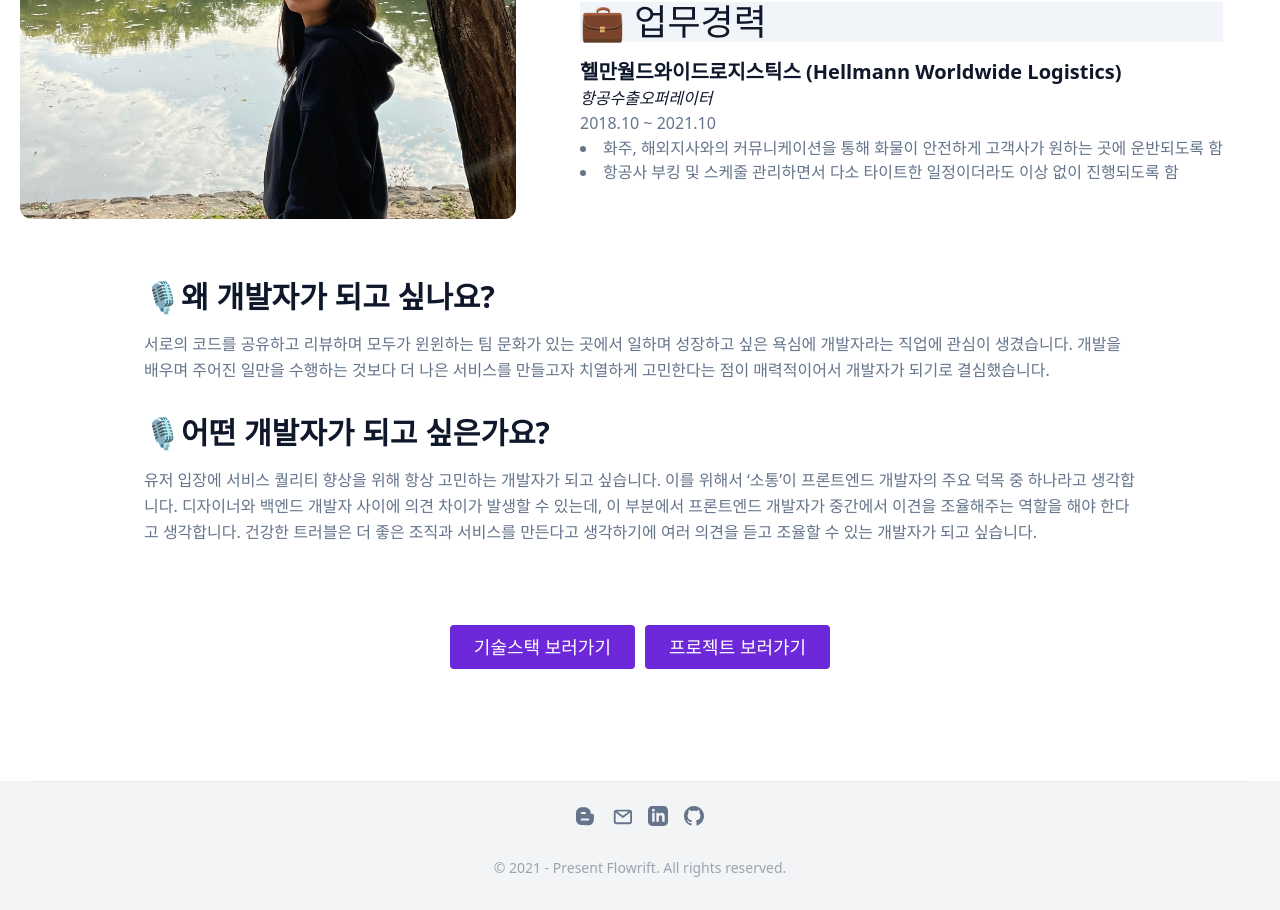
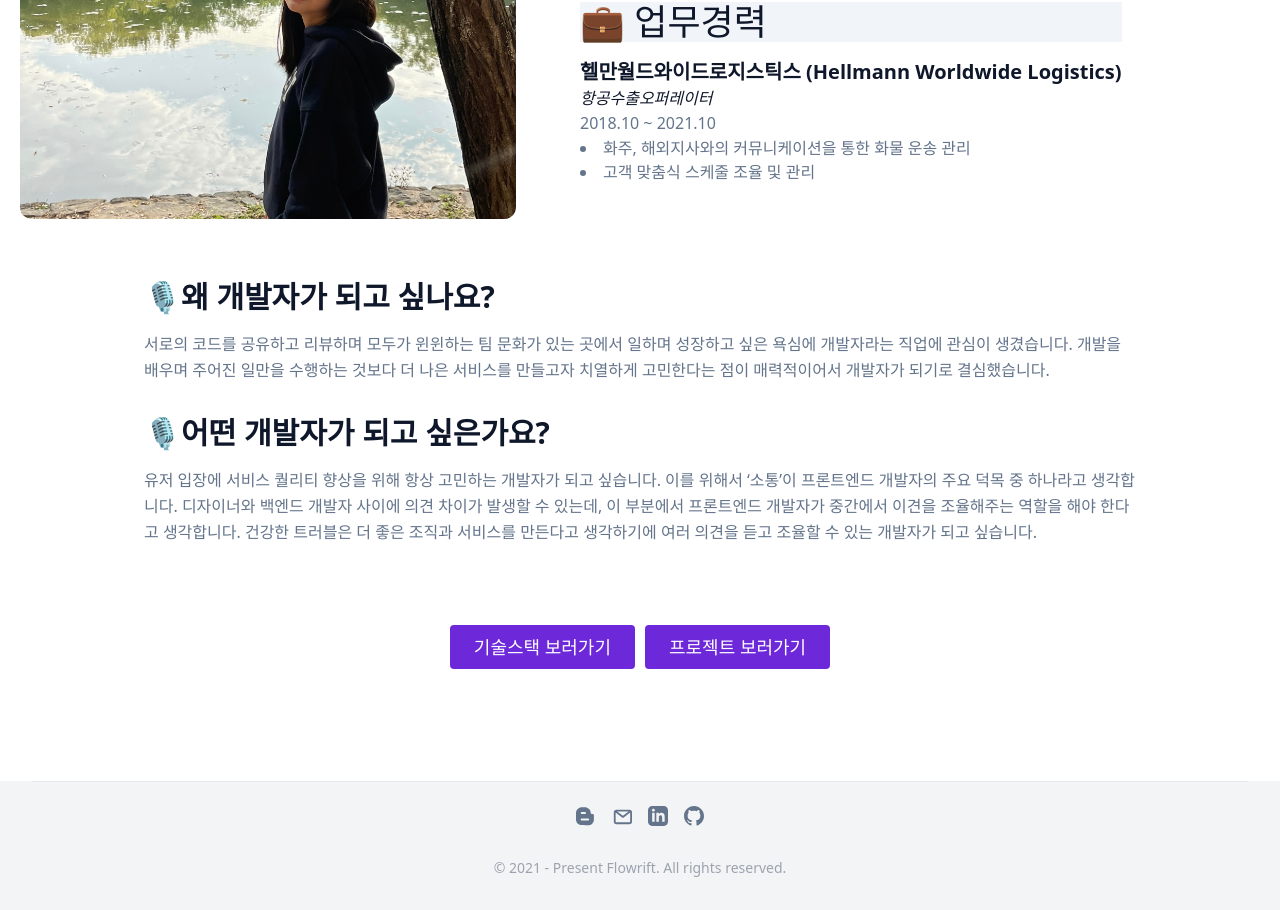
Before and after one commit to HelloHailie/portfolio, a Next.js app: page /about-me in a window 1280 px wide. Shown: the part 800-1710 px from the top of the page. Built offline with nearby package versions, Linux system fonts and the light colour scheme.

Commit message:
fix:2차피드백 후 디자인 및 내용 수정

```diff
--- a/components/home/main.js
+++ b/components/home/main.js
@@ -16,7 +16,7 @@ export default function Main() {
                 프론트엔드 개발자 이선민
               </h1>
 
-              <div className='lg:w-4/5 xl:text-lg leading-relaxed mb-8 md:mb-12'>
+              <div className='xl:text-lg leading-relaxed mb-8 md:mb-12'>
                 <div className='pb-3'>
                   💜 안녕하세요. 트랜디한 개발자가 되고자 노력하는 이선민입니다.
                 </div>
@@ -24,14 +24,14 @@ export default function Main() {
                   💜 항상 유저 입장에서 서비스를 향상하고자 고민합니다.
                 </div>
                 <div className='pb-3'>
-                  💜 배움에는 완벽이 없지만, 완벽을 추구하며 꾸준히 공부하며
-                  여러 가지 경험하고 있습니다.
+                  💜 개발 분야 완벽을 추구하며 꾸준히 공부하고 여러 가지
+                  경험하고 있습니다.
                 </div>
               </div>
 
               <div className='flex flex-col sm:flex-row gap-2.5 sm:justify-center lg:justify-start'>
                 <Link href='about-me' className='btn-project'>
-                  자기소개 바로가기
+                  자기소개 보러가기
                 </Link>
                 <Link href='projects' className='btn-project'>
                   프로젝트 보러가기
--- a/pages/about-me.js
+++ b/pages/about-me.js
@@ -78,14 +78,8 @@ export default function AboutMe() {
 
               <p className='leading-relaxed'>2018.10 ~ 2021.10</p>
               <ul class='list-disc list-inside mb-9'>
-                <li>
-                  화주, 해외지사와의 커뮤니케이션을 통해 화물이 안전하게
-                  고객사가 원하는 곳에 운반되도록 함
-                </li>
-                <li>
-                  항공사 부킹 및 스케줄 관리하면서 다소 타이트한 일정이더라도
-                  이상 없이 진행되도록 함
-                </li>
+                <li>화주, 해외지사와의 커뮤니케이션을 통한 화물 운송 관리</li>
+                <li>고객 맞춤식 스케줄 조율 및 관리</li>
               </ul>
             </div>
           </div>
--- a/pages/projects.js
+++ b/pages/projects.js
@@ -21,7 +21,7 @@ export default function Projects({ projects }) {
           </span>
           <span className='italic'>&nbsp;projects</span>
         </h1>
-        <div className='grid grid-cols-1 md:grid-cols-3 gap-8 m-6 py-10 w-full'>
+        <div className='grid grid-cols-1 lg:grid-cols-3 gap-8 m-6 py-10 w-full'>
           {projects.results.map((aProject) => (
             <ProjectItem data={aProject} key={aProject.id} />
           ))}
```
